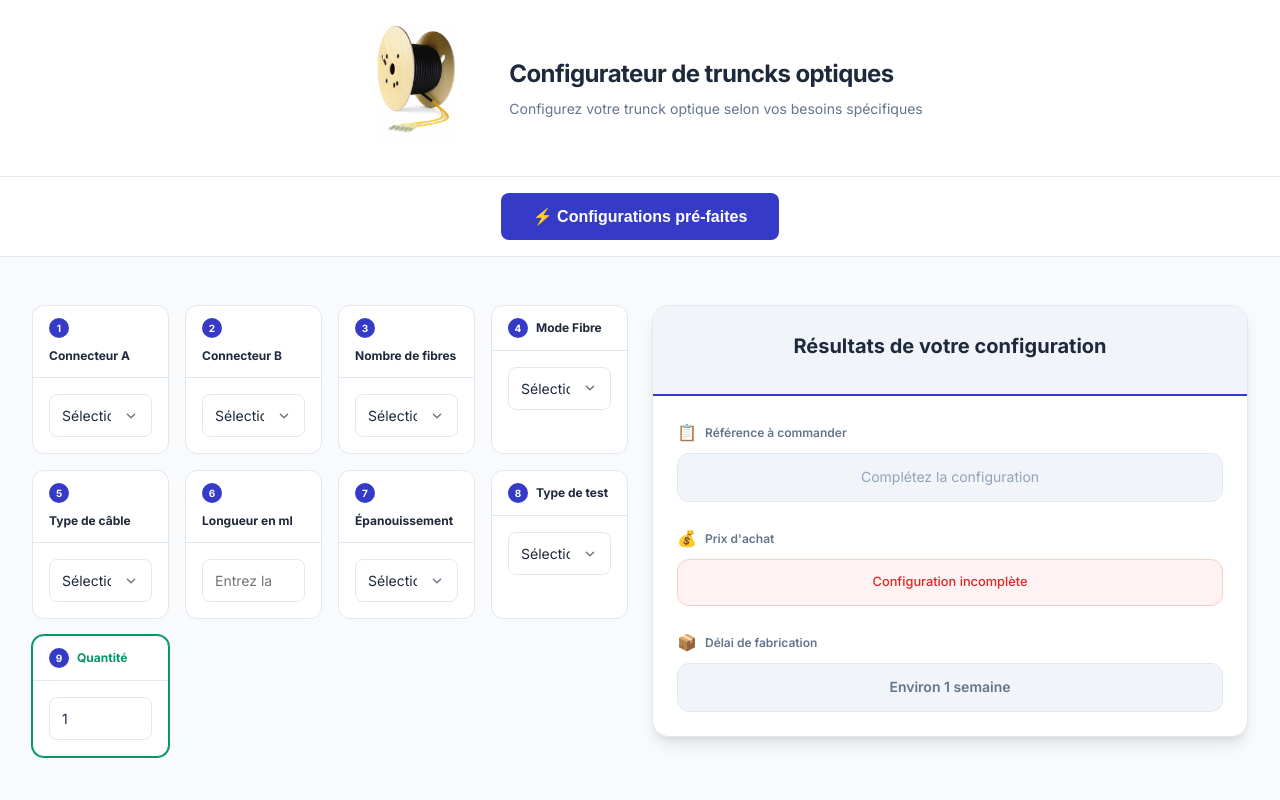
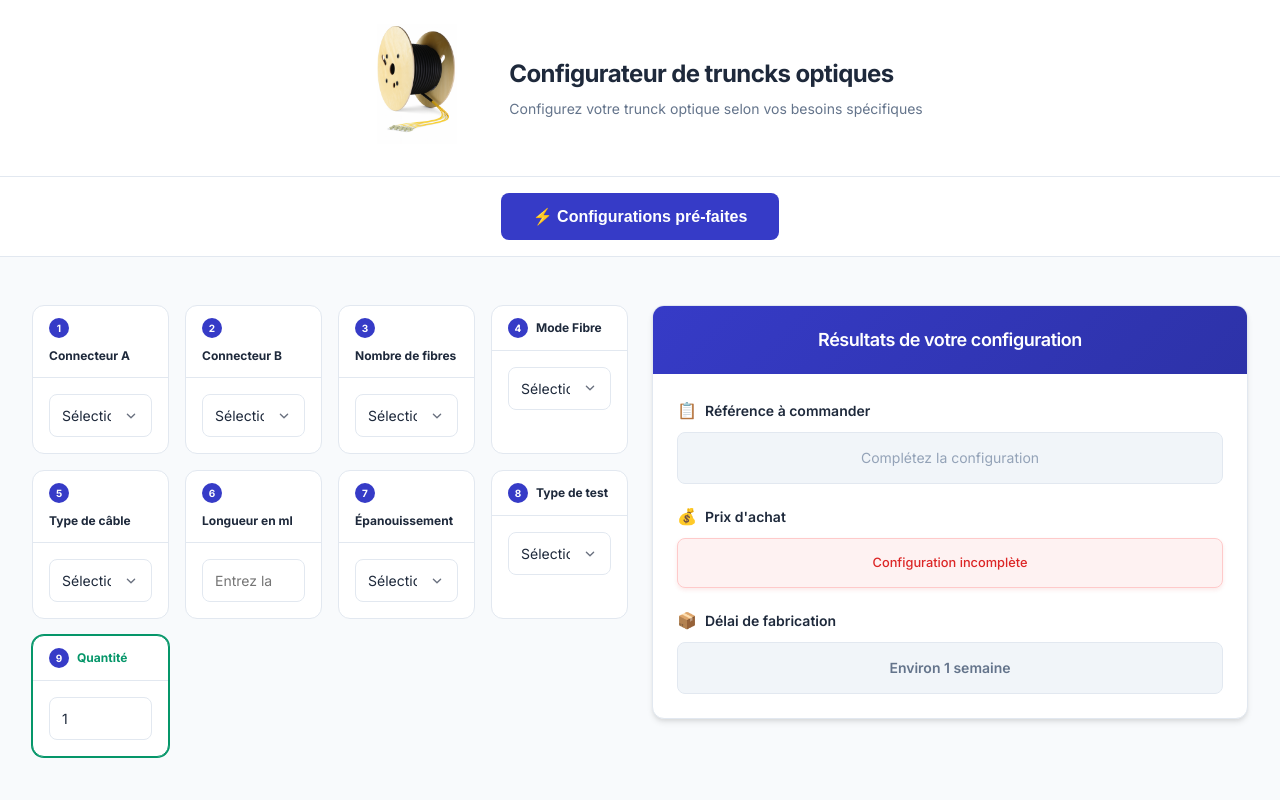
Before and after one commit to AlexisSa/configurateur-truncks-optiques, a React (Vite) app: page / in a window 1280 px wide. Shown: the top 800 px of the page. Built offline with nearby package versions, Linux system fonts and the light colour scheme.

Commit message:
Style section résultats modernisé et clean\n- Header avec gradient bleu et typographie améliorée\n- Espacement harmonisé avec gap\n- Valeurs avec bordures et ombres subtiles\n- Couleurs plus cohérentes et modernes\n- Suppression des marges redondantes

```diff
--- a/src/App.css
+++ b/src/App.css
@@ -813,26 +813,27 @@ body {
 .price-reference-card {
   background: var(--surface);
   border: 1px solid var(--border);
-  border-radius: var(--radius-xl);
+  border-radius: var(--radius-lg);
   overflow: hidden;
-  box-shadow: var(--shadow-lg);
+  box-shadow: 0 4px 6px -1px rgba(0, 0, 0, 0.1), 0 2px 4px -1px rgba(0, 0, 0, 0.06);
   height: 100%;
   display: flex;
   flex-direction: column;
 }
 
 .card-header {
-  background: var(--surface-hover);
-  color: var(--text-primary);
-  padding: 1.5rem;
+  background: linear-gradient(135deg, var(--highlight) 0%, #2d32a8 100%);
+  color: white;
+  padding: 1.25rem;
   text-align: center;
-  border-bottom: 2px solid var(--highlight);
+  border-bottom: none;
 }
 
 .card-header h2 {
-  font-size: 1.25rem;
-  font-weight: 700;
-  margin-bottom: 0.5rem;
+  font-size: 1.125rem;
+  font-weight: 600;
+  margin: 0;
+  letter-spacing: -0.025em;
 }
 
 .card-content {
@@ -840,24 +841,22 @@ body {
   flex: 1;
   display: flex;
   flex-direction: column;
+  gap: 1.25rem;
 }
 
 .result-item {
-  margin-bottom: 1.5rem;
-}
-
-.result-item:last-child {
-  margin-bottom: 0;
+  display: flex;
+  flex-direction: column;
+  gap: 0.5rem;
 }
 
 .result-label {
   display: flex;
   align-items: center;
   gap: 0.5rem;
-  margin-bottom: 0.5rem;
-  font-weight: 600;
-  color: var(--text-secondary);
-  font-size: 0.75rem;
+  font-weight: 600;
+  color: var(--text-primary);
+  font-size: 0.875rem;
 }
 
 .label-icon {
@@ -865,11 +864,14 @@ body {
 }
 
 .result-value {
-  padding: 0.75rem 1rem;
-  border-radius: var(--radius-lg);
+  padding: 0.875rem 1rem;
+  border-radius: var(--radius-md);
   font-weight: 600;
   font-size: 0.875rem;
   text-align: center;
+  border: 1px solid var(--border);
+  background: var(--surface-hover);
+  transition: all 0.2s ease;
 }
 
 .result-value.reference {
@@ -879,6 +881,7 @@ body {
   font-family: "JetBrains Mono", monospace;
   letter-spacing: 0.025em;
   font-weight: 700;
+  box-shadow: 0 2px 4px rgba(54, 59, 199, 0.2);
 }
 
 .result-value.price {
@@ -887,6 +890,7 @@ body {
   font-size: 1rem;
   border: 1px solid var(--highlight);
   font-weight: 700;
+  box-shadow: 0 2px 4px rgba(54, 59, 199, 0.2);
 }
 
 .result-value.delivery {
@@ -909,6 +913,7 @@ body {
   border: 1px solid #fecaca;
   font-weight: 500;
   font-size: 0.8rem;
+  box-shadow: 0 2px 4px rgba(220, 38, 38, 0.1);
 }
 
 /* Prix à l'unité */
```
Also changed, not shown: src/App.jsx (line endings or trailing spaces).
